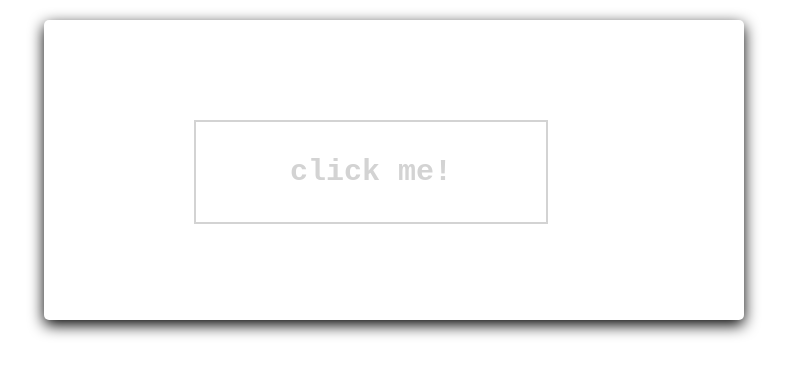
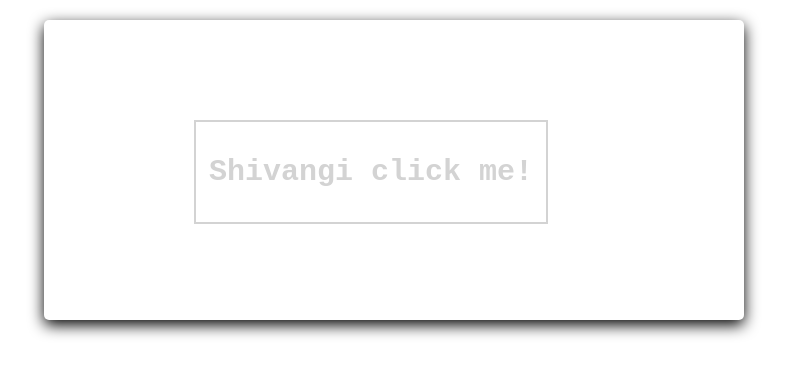
Before and after one commit to himanshu175/forShivangi, a plain HTML site: page index.html in a window 1280 px wide. Shown: the whole page, without its empty margins (254-1041 px from the left). Drawn offline with Linux system fonts and the light colour scheme.

Commit message:
Update index.html

```diff
--- a/index.html
+++ b/index.html
@@ -8,7 +8,7 @@
 <body>
     <div id="container">
 
-        <div id="start"> click me!</div>
+        <div id="start">Shivangi click me!</div>
         <div id="quiz" style="display: none">
             <div id="question"></div>
             <div id="qImg"></div>
```
